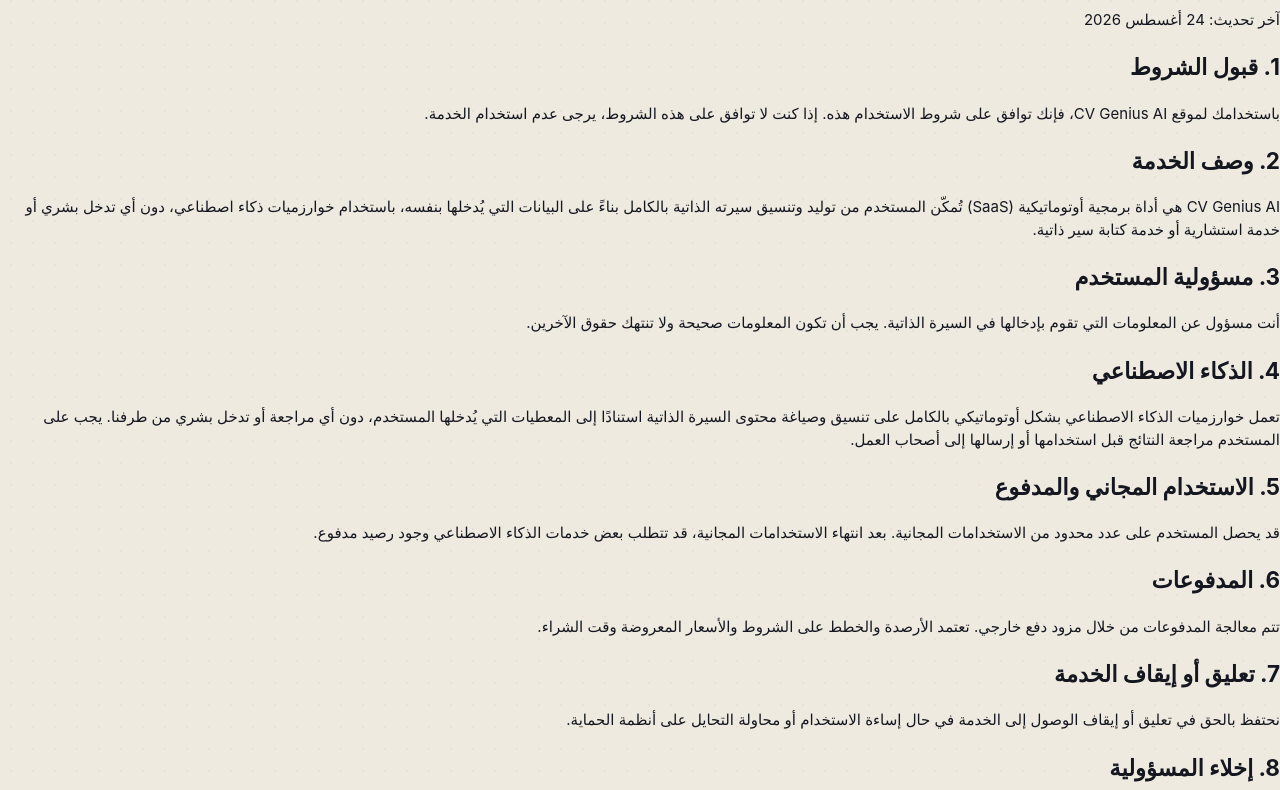
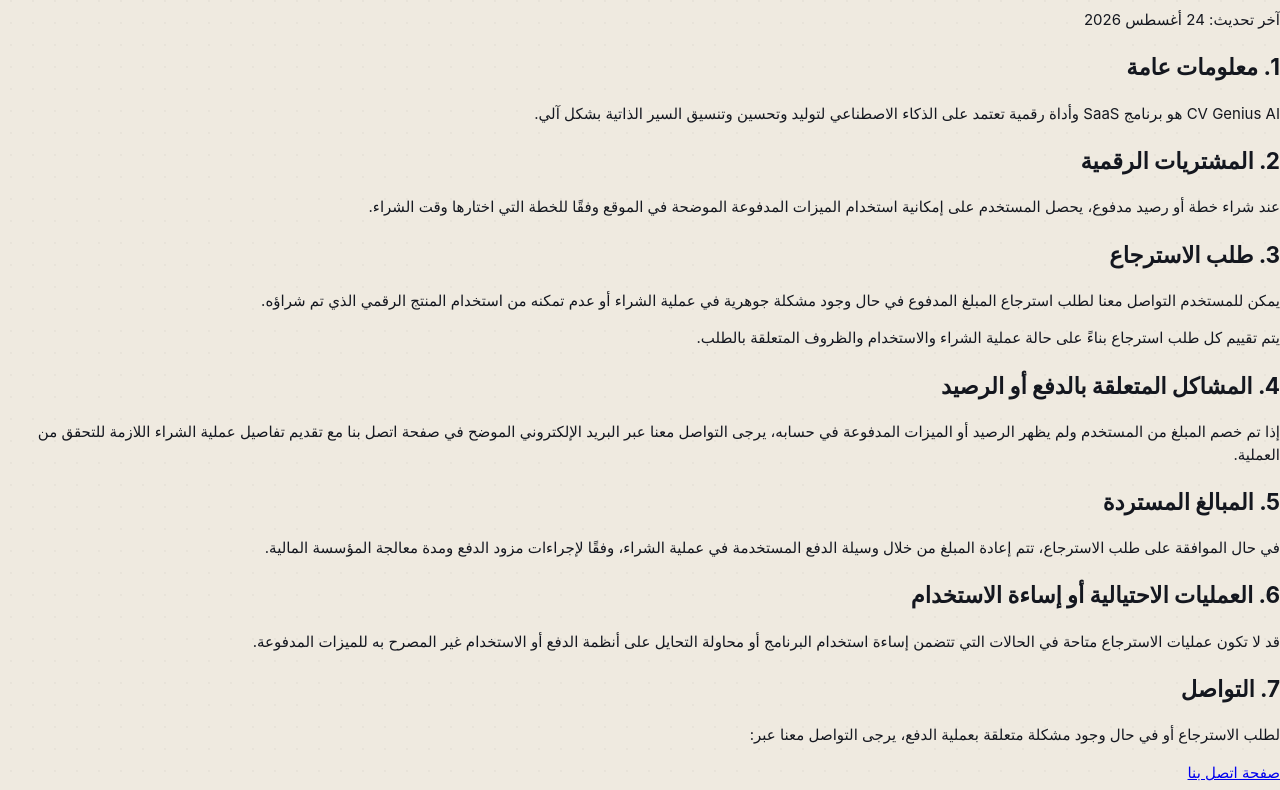
Before and after one commit to Khaled-dodo2017/cv-genius-ai, a plain HTML site: page refund.html in a window 1280 px wide. Shown: the part 76-866 px from the top of the page. Drawn offline with Linux system fonts and the light colour scheme.

Commit message:
Update refund.html

```diff
--- a/refund.html
+++ b/refund.html
@@ -4,7 +4,7 @@
   <meta charset="UTF-8">
   <meta name="viewport" content="width=device-width, initial-scale=1.0">
 
-  <title>شروط الاستخدام - CV Genius AI</title>
+  <title>سياسة الاسترجاع - CV Genius AI</title>
 
   <link rel="stylesheet" href="style.css">
 </head>
@@ -13,77 +13,68 @@
 
   <main class="legal-page">
 
-    <h1>شروط الاستخدام</h1>
+    <h1>سياسة الاسترجاع</h1>
 
     <p>
       آخر تحديث: 24 أغسطس 2026
     </p>
 
-    <h2>1. قبول الشروط</h2>
+    <h2>1. معلومات عامة</h2>
 
     <p>
-      باستخدامك لموقع CV Genius AI، فإنك توافق على شروط الاستخدام هذه.
-      إذا كنت لا توافق على هذه الشروط، يرجى عدم استخدام الخدمة.
+      CV Genius AI هو برنامج SaaS وأداة رقمية تعتمد على الذكاء الاصطناعي
+      لتوليد وتحسين وتنسيق السير الذاتية بشكل آلي.
     </p>
 
-    <h2>2. وصف الخدمة</h2>
+    <h2>2. المشتريات الرقمية</h2>
 
     <p>
-      CV Genius AI هي أداة برمجية أوتوماتيكية (SaaS) تُمكّن المستخدم من
-      توليد وتنسيق سيرته الذاتية بالكامل بناءً على البيانات التي يُدخلها بنفسه،
-      باستخدام خوارزميات ذكاء اصطناعي، دون أي تدخل بشري أو خدمة استشارية
-      أو خدمة كتابة سير ذاتية.
+      عند شراء خطة أو رصيد مدفوع، يحصل المستخدم على إمكانية استخدام
+      الميزات المدفوعة الموضحة في الموقع وفقًا للخطة التي اختارها وقت الشراء.
     </p>
 
-    <h2>3. مسؤولية المستخدم</h2>
+    <h2>3. طلب الاسترجاع</h2>
 
     <p>
-      أنت مسؤول عن المعلومات التي تقوم بإدخالها في السيرة الذاتية.
-      يجب أن تكون المعلومات صحيحة ولا تنتهك حقوق الآخرين.
+      يمكن للمستخدم التواصل معنا لطلب استرجاع المبلغ المدفوع في حال وجود
+      مشكلة جوهرية في عملية الشراء أو عدم تمكنه من استخدام المنتج الرقمي
+      الذي تم شراؤه.
     </p>
 
-    <h2>4. الذكاء الاصطناعي</h2>
+    <p>
+      يتم تقييم كل طلب استرجاع بناءً على حالة عملية الشراء والاستخدام
+      والظروف المتعلقة بالطلب.
+    </p>
+
+    <h2>4. المشاكل المتعلقة بالدفع أو الرصيد</h2>
 
     <p>
-      تعمل خوارزميات الذكاء الاصطناعي بشكل أوتوماتيكي بالكامل على تنسيق
-      وصياغة محتوى السيرة الذاتية استنادًا إلى المعطيات التي يُدخلها المستخدم،
-      دون أي مراجعة أو تدخل بشري من طرفنا. يجب على المستخدم مراجعة
-      النتائج قبل استخدامها أو إرسالها إلى أصحاب العمل.
+      إذا تم خصم المبلغ من المستخدم ولم يظهر الرصيد أو الميزات المدفوعة
+      في حسابه، يرجى التواصل معنا عبر البريد الإلكتروني الموضح في صفحة
+      اتصل بنا مع تقديم تفاصيل عملية الشراء اللازمة للتحقق من العملية.
     </p>
 
-    <h2>5. الاستخدام المجاني والمدفوع</h2>
+    <h2>5. المبالغ المستردة</h2>
 
     <p>
-      قد يحصل المستخدم على عدد محدود من الاستخدامات المجانية.
-      بعد انتهاء الاستخدامات المجانية، قد تتطلب بعض خدمات الذكاء الاصطناعي
-      وجود رصيد مدفوع.
+      في حال الموافقة على طلب الاسترجاع، تتم إعادة المبلغ من خلال وسيلة
+      الدفع المستخدمة في عملية الشراء، وفقًا لإجراءات مزود الدفع ومدة
+      معالجة المؤسسة المالية.
     </p>
 
-    <h2>6. المدفوعات</h2>
+    <h2>6. العمليات الاحتيالية أو إساءة الاستخدام</h2>
 
     <p>
-      تتم معالجة المدفوعات من خلال مزود دفع خارجي.
-      تعتمد الأرصدة والخطط على الشروط والأسعار المعروضة وقت الشراء.
+      قد لا تكون عمليات الاسترجاع متاحة في الحالات التي تتضمن إساءة
+      استخدام البرنامج أو محاولة التحايل على أنظمة الدفع أو الاستخدام
+      غير المصرح به للميزات المدفوعة.
     </p>
 
-    <h2>7. تعليق أو إيقاف الخدمة</h2>
+    <h2>7. التواصل</h2>
 
     <p>
-      نحتفظ بالحق في تعليق أو إيقاف الوصول إلى الخدمة في حال
-      إساءة الاستخدام أو محاولة التحايل على أنظمة الحماية.
-    </p>
-
-    <h2>8. إخلاء المسؤولية</h2>
-
-    <p>
-      يتم تقديم الخدمة كما هي. لا نضمن الحصول على وظيفة أو مقابلة عمل
-      نتيجة استخدام السيرة الذاتية أو تحسينها عبر الخدمة.
-    </p>
-
-    <h2>9. التواصل</h2>
-
-    <p>
-      لأي سؤال يتعلق بشروط الاستخدام، يرجى التواصل معنا عبر:
+      لطلب الاسترجاع أو في حال وجود مشكلة متعلقة بعملية الدفع، يرجى
+      التواصل معنا عبر:
     </p>
 
     <p>
```
